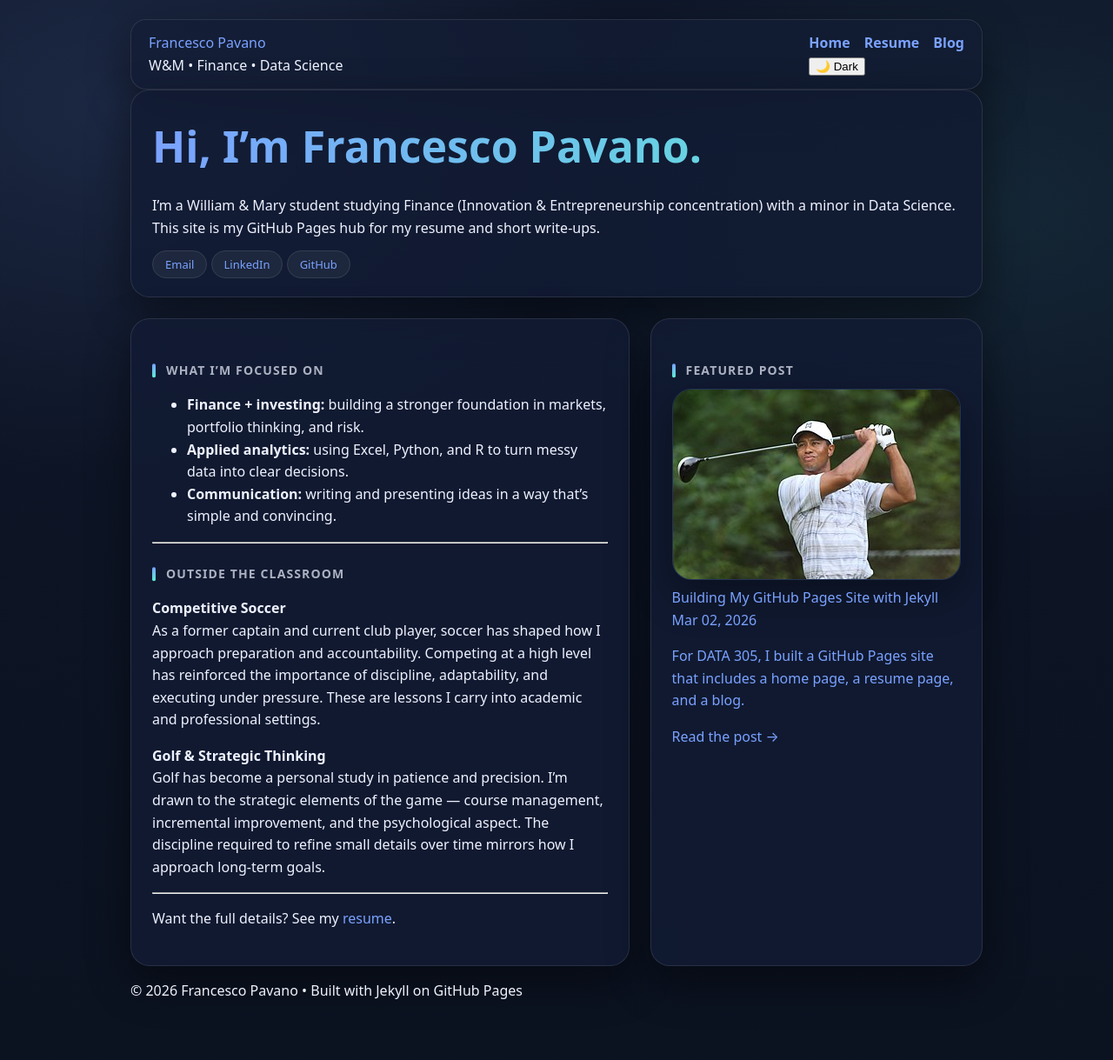
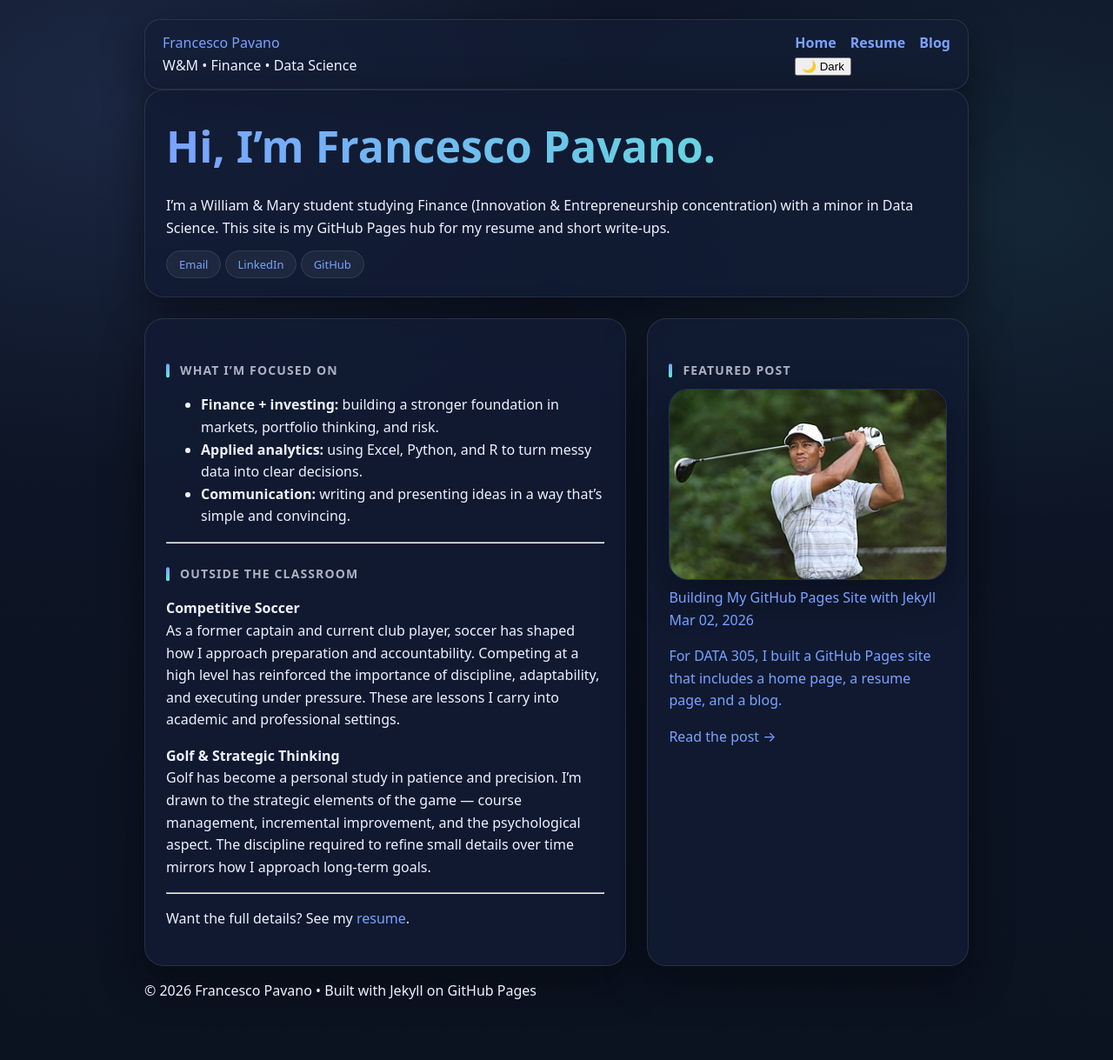
Before and after one commit to fjpavano/DATA-305-Assignment-2, a Jekyll site: the page built from index.md, in a window 1280 px wide. Shown: the whole page at 87% size. Built offline with Jekyll 4.4.1, drawn with Linux system fonts in a browser that asks for light colours.

Commit message:
Update style.css

```diff
--- a/assets/css/style.css
+++ b/assets/css/style.css
@@ -68,7 +68,7 @@ body{
 .container{
   width: min(980px, 92vw);
   margin: 0 auto;
-  padding: 22px 0 50px;
+  padding: 22px 16px 50px; /* <-- add 16px left/right */
 }
 a{ color: var(--accent); text-decoration: none; }
 a:hover{ text-decoration: underline; }
@@ -81,6 +81,8 @@ a:hover{ text-decoration: underline; }
   display:flex;
   justify-content:space-between;
   align-items:center;
+  gap:16px;
+  flex-wrap: wrap;
   padding: 14px 20px;
   border-radius: 18px;
   border: 1px solid var(--border);
```
